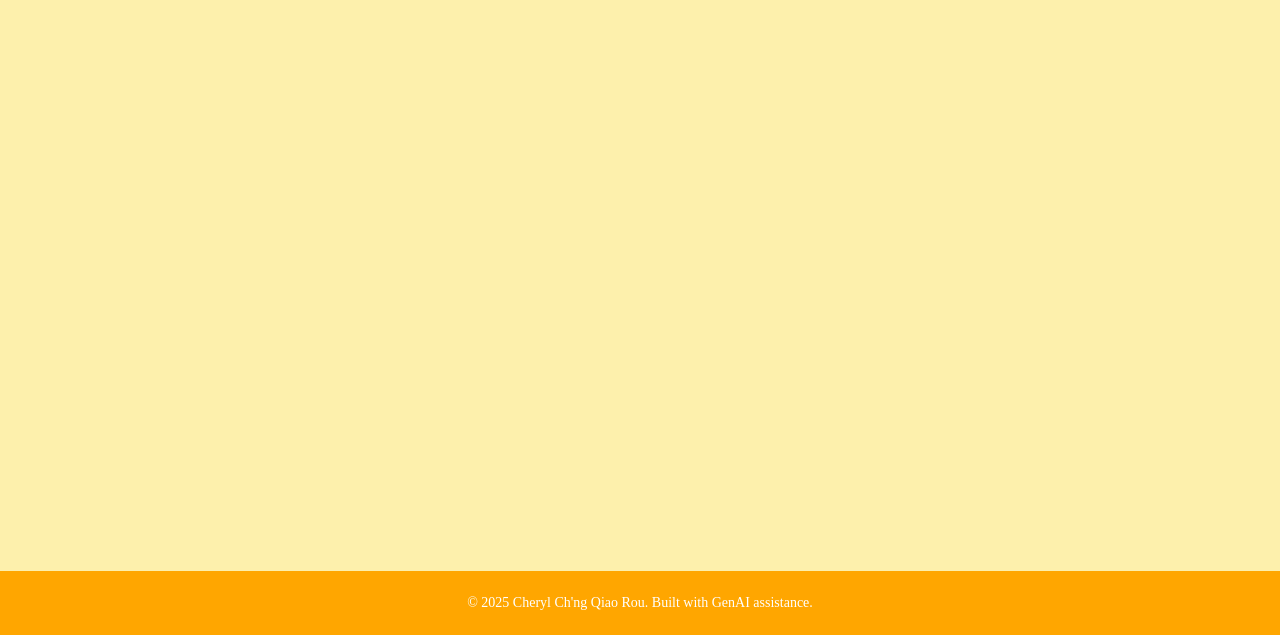
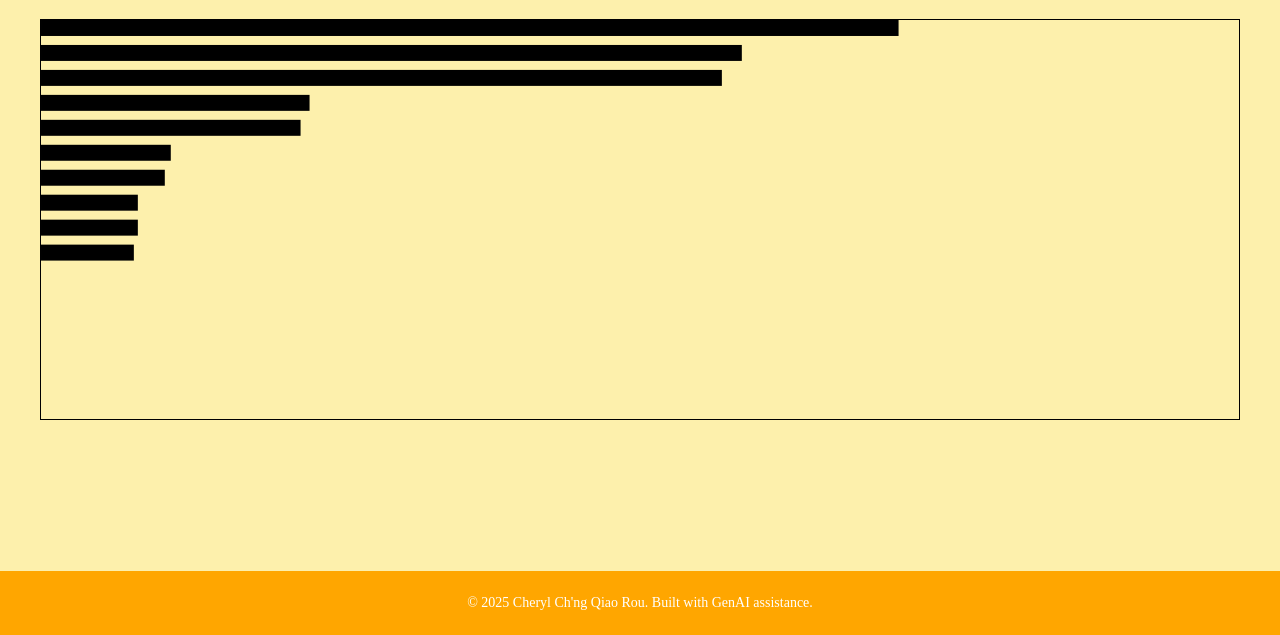
Before and after one commit to cherylchng-oss/T04-2, a plain HTML site: page index.html in a window 1280 px wide. Shown: the part 165-800 px from the top of the page. Drawn offline with nearby package versions, Linux system fonts and the light colour scheme.

Commit message:
feat(t04-5): bind data to rects; set width/height; defer spacing to T04-6

```diff
--- a/index.html
+++ b/index.html
@@ -35,8 +35,8 @@
   <!-- D3 library -->
   <script src="https://d3js.org/d3.v7.min.js"></script>
 
-  <!-- NEW: T04-4 loader -->
   <script src="t04-4-load.js"></script>
+  <script src="t04-5-bars.js"></script>
 
   <!-- NEW: JS for T04-3 only -->
   <!--<script src="t04-3-bars.js"></script>-->
--- a/t04-4-load.js
+++ b/t04-4-load.js
@@ -1,7 +1,24 @@
-/* Stub: will draw the chart in T04-5 */
+/* Stub: will draw the chart in T04-5
 function createBarChart(data) {
   console.log("createBarChart received", data.length, "rows");
-}
+} */
+
+const createBarChart = (data) => {
+    const svg = d3.select(".responsive-svg-container")
+        .append("svg")
+            .attr("viewBox", "0 0 1200 400")
+            .style("border", "1px solid black");
+svg
+    .selectAll("rect")
+    .data(data)
+    .join("rect")
+        .attr("x", 0)
+        .attr("class", d => `bar bar-${d.count}`)
+        .attr("y", (d, i) => i * 25)
+        .attr("width", d => d.count) // uses your numeric column directly
+        .attr("height", 16); // constant bar height
+};
+
 /* Load CSV, Convert Type, Quick Check */
 d3.csv("data/tvBrandCount.csv", d => ({
     brand: d.brand,
--- /dev/null
+++ b/t04-5-bars.js
@@ -0,0 +1,3 @@
+// t04-5-bars.js
+const createBarChart = (data) => {
+};
```
